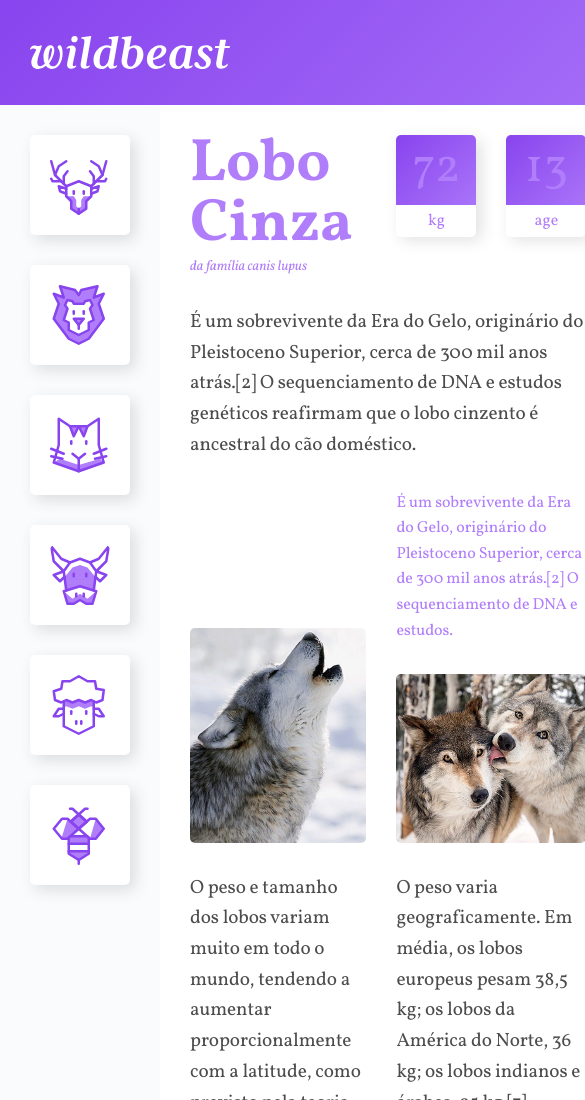
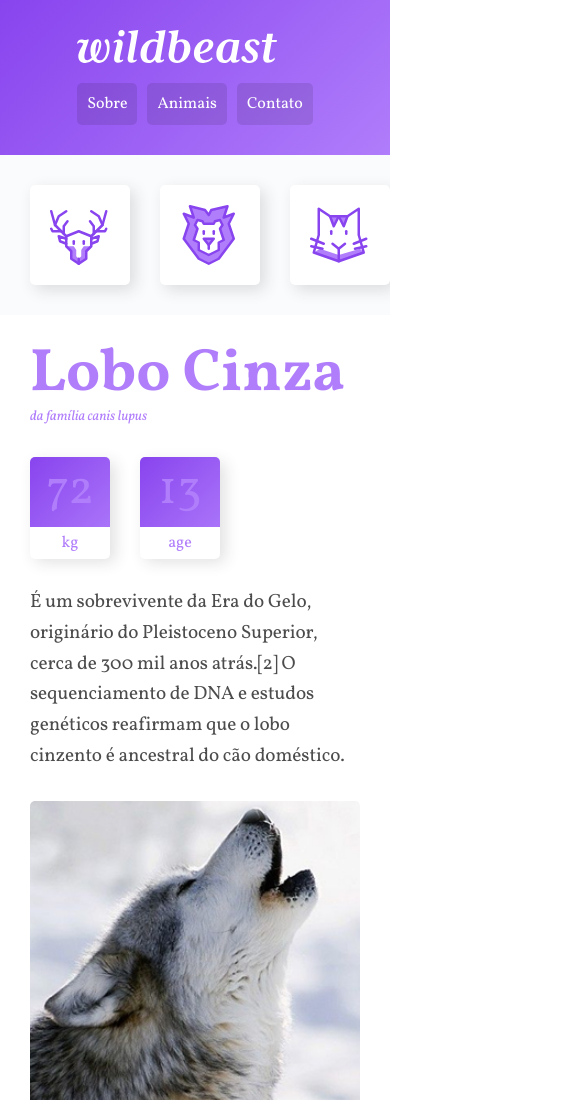
Before and after one commit to AlexDeliberali/Wildbeast, a plain HTML site: page index.html in a window 390 px wide. Shown: the top 1100 px of the page, 585 px wide, since content can reach past the window. Drawn offline with Linux system fonts and the light colour scheme.

Commit message:
Add files via upload
Site finalizado com o responsivo funcionando.

```diff
--- a/css/style.css
+++ b/css/style.css
@@ -227,3 +227,63 @@ p {
   text-align: center;
   padding: 30px;
 }
+
+@media(max-width: 1200px) {
+  .estrutura {
+    grid-template-areas:
+    "header header"
+    "sidenav content content"
+    "sidenav anuncios anuncios"
+    "footer footer footer";
+  }
+}
+
+@media(max-width: 800px) {
+  .estrutura {
+    grid-template-columns: 100%;
+    grid-template-areas:
+    "header"
+    "sidenav"
+    "content"
+    "anuncios"
+    "footer";
+  }
+  .header {
+    grid-template-columns: auto;
+    justify-content: center;
+  }
+  .logo {
+    margin-bottom: 20px;
+  }
+  .header nav a {
+    font-size: 1em;
+  }
+  .header li + li {
+    margin-left: 10px;
+  }
+  .side-nav ul {
+    display: flex;
+  }
+  .side-nav ul li {
+    flex: 1 0 60px;
+  }
+  .side-nav {
+    padding: 0 30px;
+    overflow-x: auto;
+  }
+  .side-nav li a {
+    margin: 30px 30px 30px 0;
+  }
+  .anuncios {
+    grid-template-columns: 1fr 1fr;
+  }
+}
+
+@media(max-width: 600px) {
+  .content {
+    grid-template-columns: auto;
+  }
+  .anuncios {
+    grid-template-columns: 1fr 1fr;
+  }
+}
```
